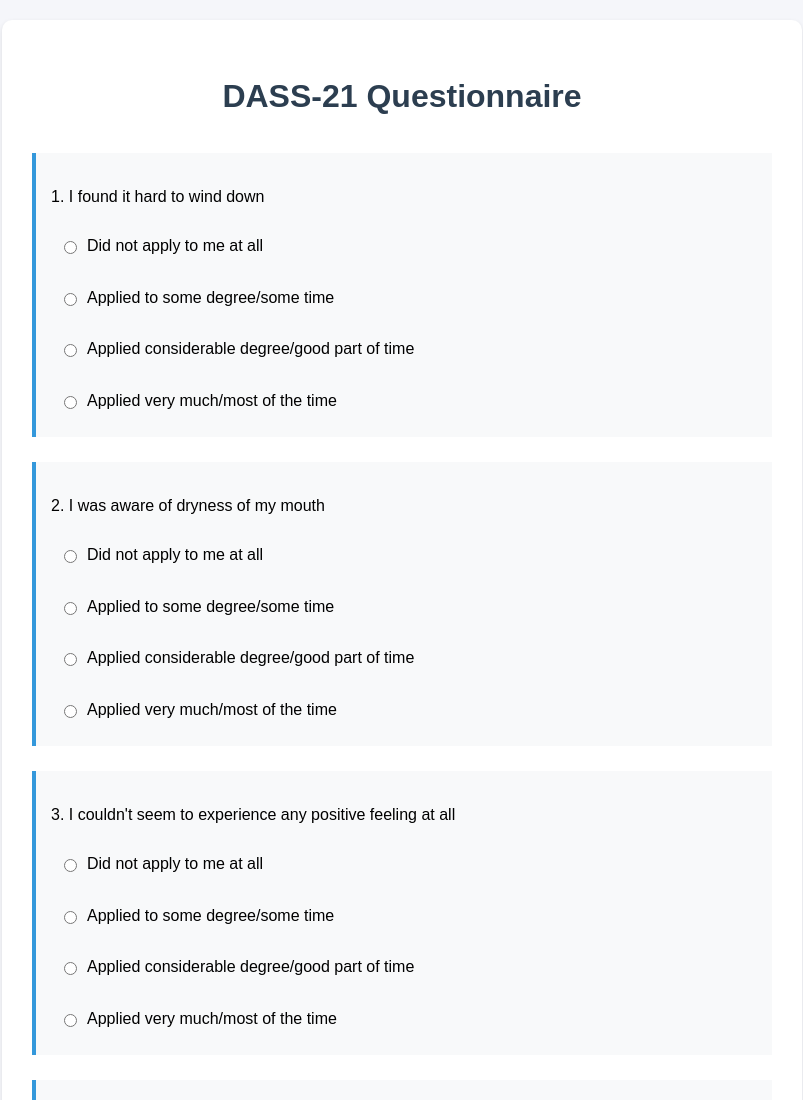
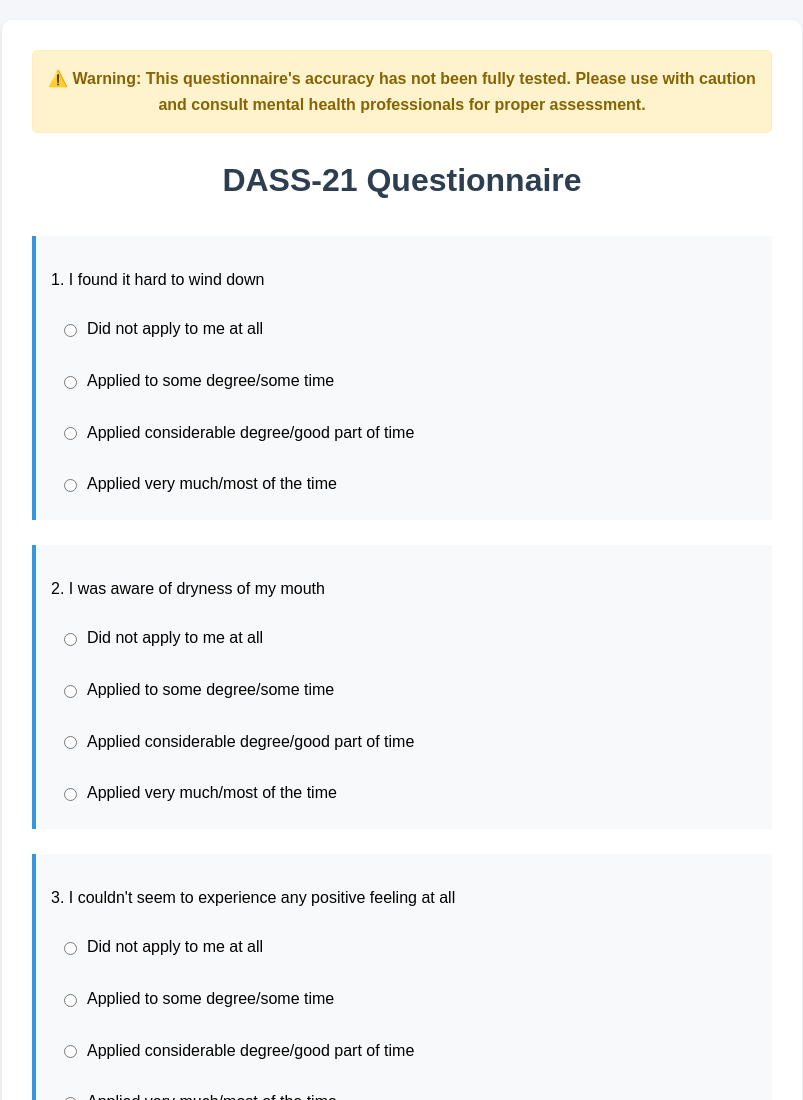
Before and after one commit to MaheeGamage/DASS21, a plain HTML site: page index.html in a window 1280 px wide. Shown: the top 1100 px of the page, without its empty margins (238-1041 px from the left). Drawn offline with Linux system fonts and the light colour scheme.

Commit message:
Added disclaimer

```diff
--- a/index.html
+++ b/index.html
@@ -107,6 +107,17 @@
 </head>
 <body>
     <div class="container">
+        <div class="warning-banner" style="
+            background-color: #fff3cd;
+            color: #856404;
+            padding: 15px;
+            margin-bottom: 20px;
+            border: 1px solid #ffeeba;
+            border-radius: 5px;
+            text-align: center;
+            font-weight: bold;">
+            ⚠️ Warning: This questionnaire's accuracy has not been fully tested. Please use with caution and consult mental health professionals for proper assessment.
+        </div>
         <h1>DASS-21 Questionnaire</h1>
         <div id="questionnaire"></div>
         <button onclick="submitQuestionnaire()">Submit Answers</button>
```
